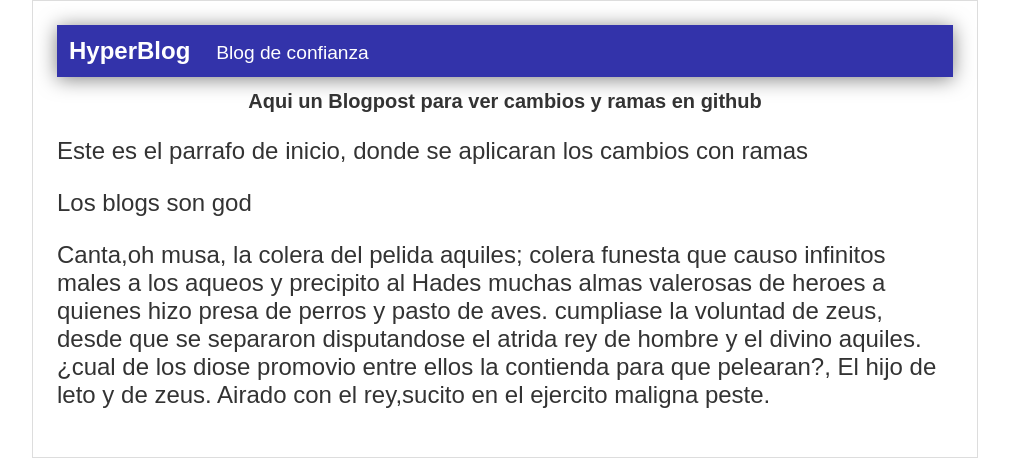
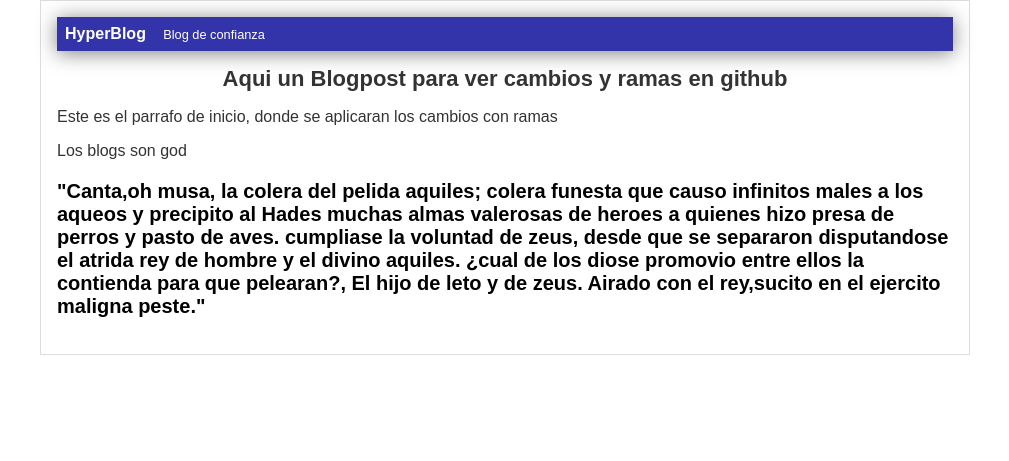
Before and after one commit to ChrisDCP/hyperblog-, a plain HTML site: page index.html in a window 1280 px wide. Shown: the whole page, without its empty margins (135-1144 px from the left). Drawn offline with Linux system fonts and the light colour scheme.

Commit message:
Texto en negritas

```diff
--- a/estilo.css
+++ b/estilo.css
@@ -39,12 +39,16 @@ body
 
 #container h1
 {
-    font-size: 20px;
+    font-size: 22px;
     text-align: center;
 
 }
 
-#container
+#container #verso
 {
-font-size: 24px;
+font-size: 20px;
+font-weight: bolder;
+text-align: start;
+color: black;
+
 }
--- a/index.html
+++ b/index.html
@@ -22,7 +22,8 @@
 
                 <p>Los blogs son god</p>
 
-                <p> Canta,oh musa, la colera del pelida aquiles;
+                <p id  = "verso">
+                    "Canta,oh musa, la colera del pelida aquiles;
                     colera funesta que causo infinitos males a los aqueos
                     y precipito al Hades muchas almas valerosas de heroes
                     a quienes hizo presa de perros y pasto de aves.
@@ -31,7 +32,7 @@
                     el atrida rey de hombre y el divino aquiles.
 
                     ¿cual de los diose promovio entre ellos la contienda para que pelearan?,
-                    El hijo de leto y de zeus. Airado con el rey,sucito en el ejercito maligna peste. </p>
+                    El hijo de leto y de zeus. Airado con el rey,sucito en el ejercito maligna peste." </p>
 
             </div>
         </div>
```
